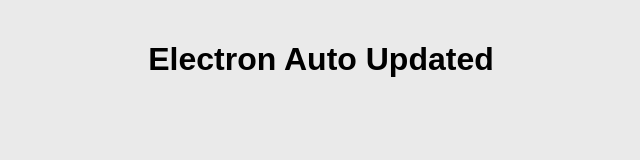
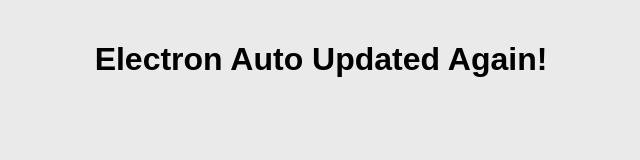
Before and after one commit to 3pointonefour/electron-sample, an Electron app: page index.html in a window 800 px wide. Shown: the whole page, without its empty margins (79-719 px from the left). Drawn offline with Linux system fonts and the light colour scheme; no server answers.

Commit message:
checking update again

```diff
--- a/index.html
+++ b/index.html
@@ -26,7 +26,7 @@
   </style>
 </head>
 <body>
-  <h1>Electron Auto Updated</h1>
+  <h1>Electron Auto Updated Again!</h1>
   <p id="version"></p>
     <div id="notification" class="hidden">
         <p id="message"></p>
--- a/package.json
+++ b/package.json
@@ -1,6 +1,6 @@
 {
   "name": "my-electron-app",
-  "version": "1.0.1",
+  "version": "1.0.2",
   "description": "",
   "main": "main.js",
   "scripts": {
@@ -19,7 +19,7 @@
     "electron-updater": "^4.3.9"
   },
   "repository": {
-    "type" : "git",
-    "url" : "https://github.com/3pointonefour/electron-sample.git"
+    "type": "git",
+    "url": "https://github.com/3pointonefour/electron-sample.git"
   }
 }
```
Also changed, not shown: 1 other file.
